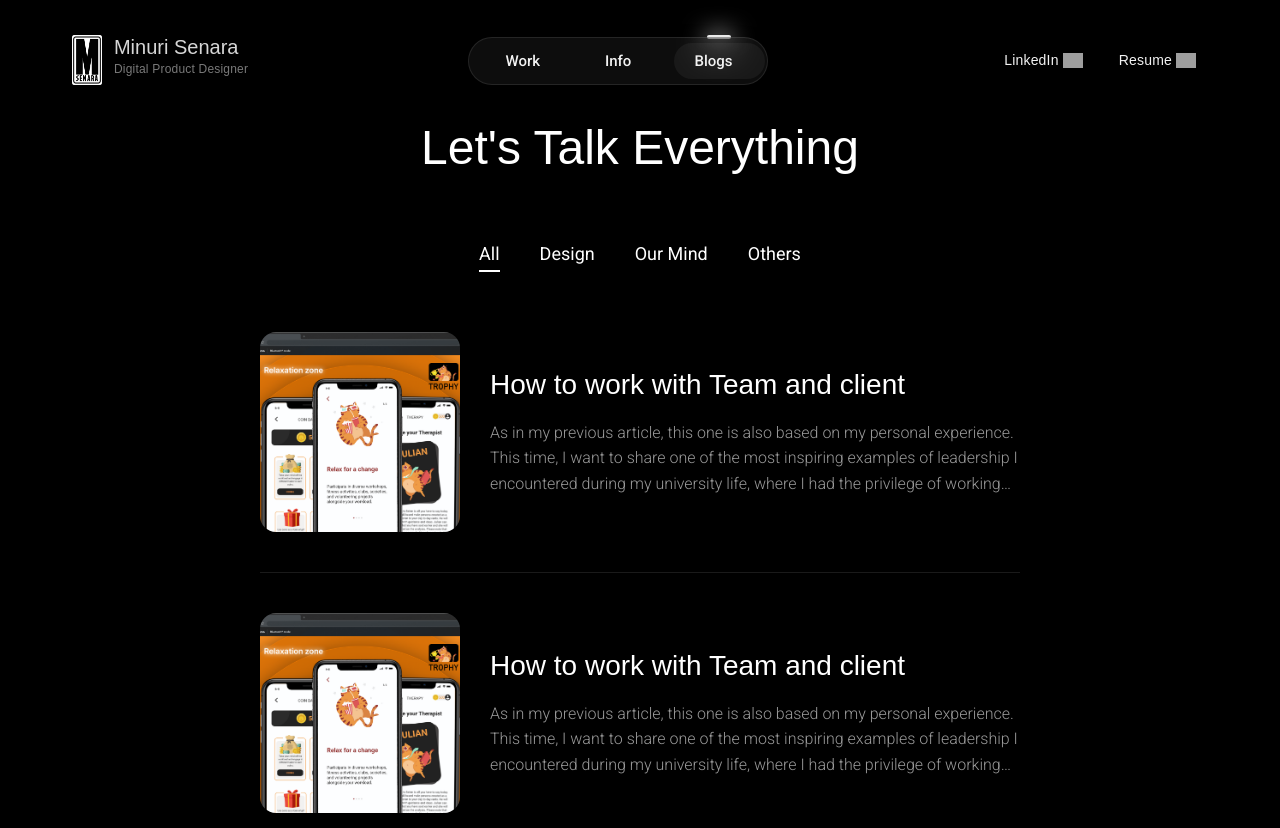
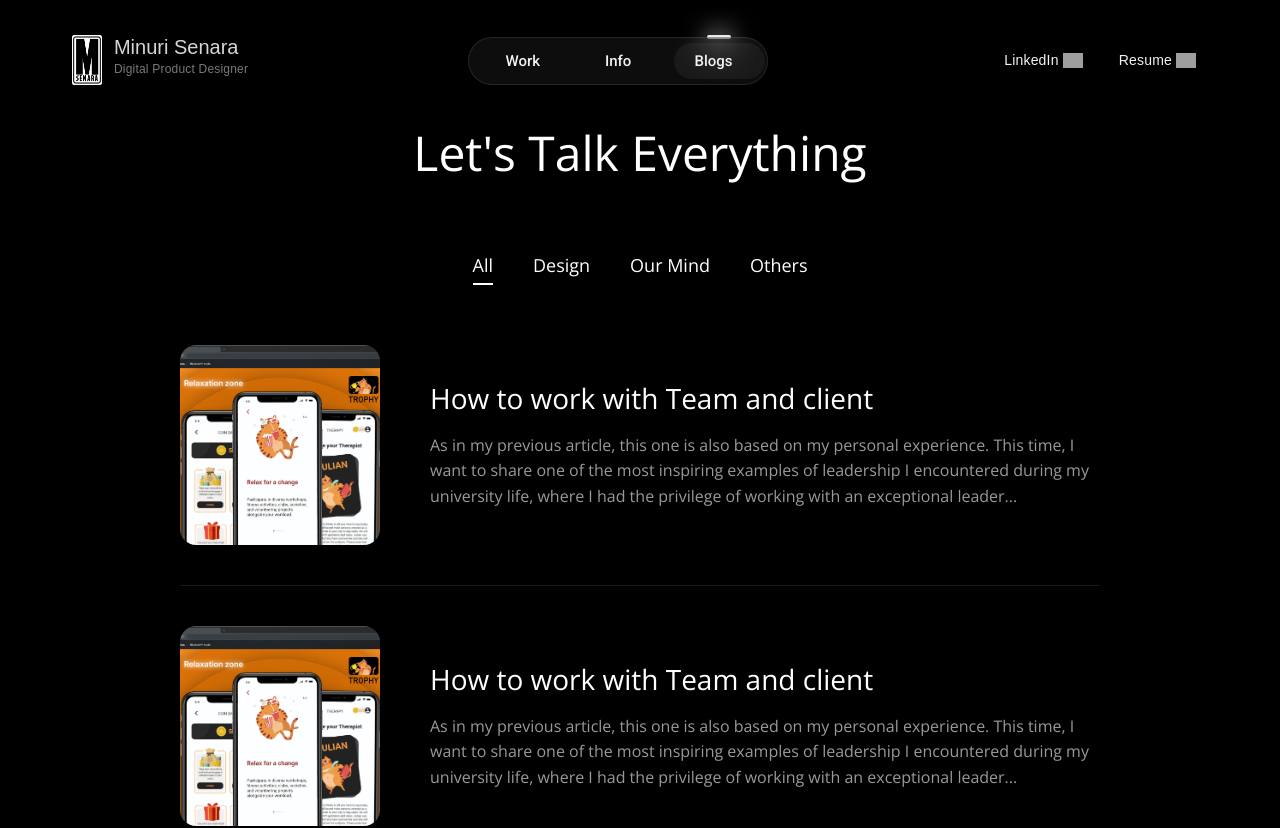
Before and after one commit to WShashinduChamika/client-portfolio, a React (Create React App) app: page /Blogs in a window 1280 px wide. Shown: the top 828 px of the page. Built offline with nearby package versions, Linux system fonts and the light colour scheme; grey boxes are pictures that could not be loaded.

Commit message:
feat: update blog styles and enhance layout with Open Sans font.

```diff
--- a/public/index.html
+++ b/public/index.html
@@ -20,6 +20,12 @@
     <link rel="preconnect" href="https://fonts.gstatic.com" crossorigin />
     <link
       href="https://fonts.googleapis.com/css2?family=Kaushan+Script&display=swap"
+      rel="stylesheet"
+    />
+    <link rel="preconnect" href="https://fonts.googleapis.com" />
+    <link rel="preconnect" href="https://fonts.gstatic.com" crossorigin />
+    <link
+      href="https://fonts.googleapis.com/css2?family=Open+Sans:ital,wght@0,300;0,400;0,500;0,600;0,700;0,800;1,300;1,400;1,500;1,600;1,700;1,800&display=swap"
       rel="stylesheet"
     />
     <!--
--- a/src/Pages/Blogs/BlogDetail.css
+++ b/src/Pages/Blogs/BlogDetail.css
@@ -25,6 +25,7 @@
   margin-bottom: 40px;
   padding: 0;
   transition: opacity 0.3s ease;
+  font-family: 'Open Sans', sans-serif;
 }
 
 .back-to-blog:hover {
@@ -62,6 +63,7 @@
   line-height: 1.2;
   margin-bottom: 32px;
   color: #ffffff;
+  font-family: 'Open Sans', sans-serif;
 }
 
 .blog-article-content {
@@ -73,6 +75,7 @@
   line-height: 1.8;
   color: rgba(255, 255, 255, 0.8);
   margin-bottom: 24px;
+  font-family: 'Open Sans', sans-serif;
 }
 
 .blog-section-title {
@@ -82,6 +85,7 @@
   margin-top: 48px;
   margin-bottom: 20px;
   color: #ffffff;
+  font-family: 'Open Sans', sans-serif;
 }
 
 .blog-subsection-title {
@@ -91,6 +95,7 @@
   margin-top: 32px;
   margin-bottom: 16px;
   color: #ffffff;
+  font-family: 'Open Sans', sans-serif;
 }
 
 /* Related Blogs Section */
@@ -134,6 +139,7 @@
   font-weight: 400;
   color: #ffffff;
   line-height: 1.3;
+  font-family: 'Open Sans', sans-serif;
 }
 
 /* Responsive Design */
--- a/src/Pages/Blogs/Blogs.css
+++ b/src/Pages/Blogs/Blogs.css
@@ -6,7 +6,7 @@
 }
 
 .blogs-container {
-  max-width: 800px;
+  max-width: 1100px;
   margin: 0 auto;
   padding: 0 20px;
 }
@@ -18,6 +18,7 @@
   text-align: center;
   margin-bottom: 60px;
   margin-top: 40px;
+  font-family: 'Open Sans', sans-serif;
 }
 
 /* Category Navigation */
@@ -39,6 +40,7 @@
   padding: 8px 0;
   position: relative;
   transition: opacity 0.3s ease;
+  font-family: 'Open Sans', sans-serif;
 }
 
 .category-btn:hover {
@@ -68,7 +70,7 @@
 
 .blog-card {
   display: flex;
-  gap: 30px;
+  gap: 50px;
   cursor: pointer;
   padding-bottom: 40px;
   border-bottom: 1px solid rgba(255, 255, 255, 0.1);
@@ -111,6 +113,7 @@
   font-weight: 400;
   margin-bottom: 16px;
   line-height: 1.3;
+  font-family: 'Open Sans', sans-serif;
 }
 
 .blog-description {
@@ -121,6 +124,7 @@
   -webkit-line-clamp: 3;
   -webkit-box-orient: vertical;
   overflow: hidden;
+  font-family: 'Open Sans', sans-serif;
 }
 
 /* Responsive Design */
```
